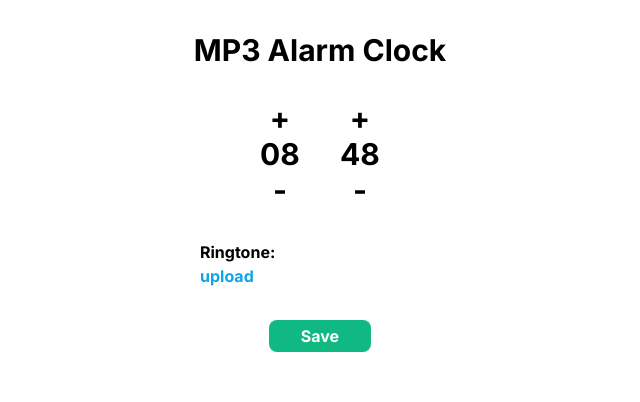
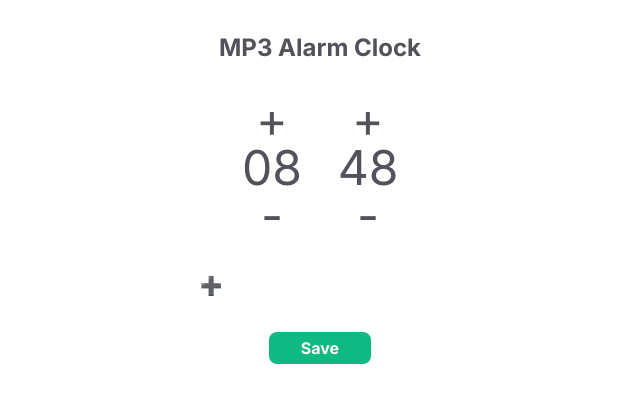
Before and after one commit to LeoLu0602/alarm-clock, a Next.js app: page / in a window 1280 px wide. Shown: the top 402 px of the page, without its empty margins (320-960 px from the left). Built offline with nearby package versions, Linux system fonts and the light colour scheme.

Commit message:
style: styling

```diff
--- a/app/page.tsx
+++ b/app/page.tsx
@@ -102,10 +102,12 @@ export default function Page() {
   return (
     <>
       <main className='absolute left-0 top-0 flex min-h-screen w-screen flex-col items-center'>
-        <h1 className='my-8 text-3xl font-bold'>MP3 Alarm Clock</h1>
+        <h1 className='my-8 text-2xl font-bold text-zinc-600'>
+          MP3 Alarm Clock
+        </h1>
 
         <section className='flex w-screen flex-col items-center'>
-          <section className='flex text-3xl font-bold'>
+          <section className='flex text-5xl text-zinc-600'>
             <Number
               num={h}
               increment={() => {
@@ -126,19 +128,20 @@ export default function Page() {
             />
           </section>
 
-          <section className='my-8 w-60 font-bold'>
-            <h2>Ringtone:</h2>
-            <div className='text-emerald-500'>
-              {inputRef.current?.files?.[0].name ?? ''}
-            </div>
+          <section className='my-8 w-60 overflow-hidden text-lg'>
             <button
               className='text-sky-500'
               onClick={() => {
                 chooseFile();
               }}
             >
-              upload
+              ➕
             </button>
+            {ringtone && (
+              <div className='animate-move w-fit whitespace-nowrap text-emerald-500'>
+                {inputRef.current?.files?.[0].name ?? ''}
+              </div>
+            )}
             <input
               className='mt-2 hidden w-full'
               ref={inputRef}
@@ -161,9 +164,9 @@ export default function Page() {
         </section>
 
         {alarm && (
-          <section className='flex w-32 justify-between'>
+          <section className='flex w-full items-center justify-center gap-8 text-2xl'>
             <h3>
-              {alarm.h.toString().padStart(2, '0')}:
+              ⏰ {alarm.h.toString().padStart(2, '0')}:
               {alarm.m.toString().padStart(2, '0')}
             </h3>
             <span
--- a/components/Number.tsx
+++ b/components/Number.tsx
@@ -10,7 +10,7 @@ export default function Number({
   decrement: () => void;
 }) {
   return (
-    <section className='flex w-20 flex-col items-center'>
+    <section className='flex w-24 flex-col items-center'>
       <button
         className='w-full'
         onClick={() => {
--- a/tailwind.config.ts
+++ b/tailwind.config.ts
@@ -1,17 +1,30 @@
-import type { Config } from "tailwindcss";
+import type { Config } from 'tailwindcss';
 
 const config: Config = {
   content: [
-    "./pages/**/*.{js,ts,jsx,tsx,mdx}",
-    "./components/**/*.{js,ts,jsx,tsx,mdx}",
-    "./app/**/*.{js,ts,jsx,tsx,mdx}",
+    './pages/**/*.{js,ts,jsx,tsx,mdx}',
+    './components/**/*.{js,ts,jsx,tsx,mdx}',
+    './app/**/*.{js,ts,jsx,tsx,mdx}',
   ],
   theme: {
     extend: {
       backgroundImage: {
-        "gradient-radial": "radial-gradient(var(--tw-gradient-stops))",
-        "gradient-conic":
-          "conic-gradient(from 180deg at 50% 50%, var(--tw-gradient-stops))",
+        'gradient-radial': 'radial-gradient(var(--tw-gradient-stops))',
+        'gradient-conic':
+          'conic-gradient(from 180deg at 50% 50%, var(--tw-gradient-stops))',
+      },
+      keyframes: {
+        move: {
+          '0%': {
+            transform: 'translateX(100%)',
+          },
+          '100%': {
+            transform: 'translateX(-100%)',
+          },
+        },
+      },
+      animation: {
+        move: 'move 5s linear infinite',
       },
     },
   },
```
